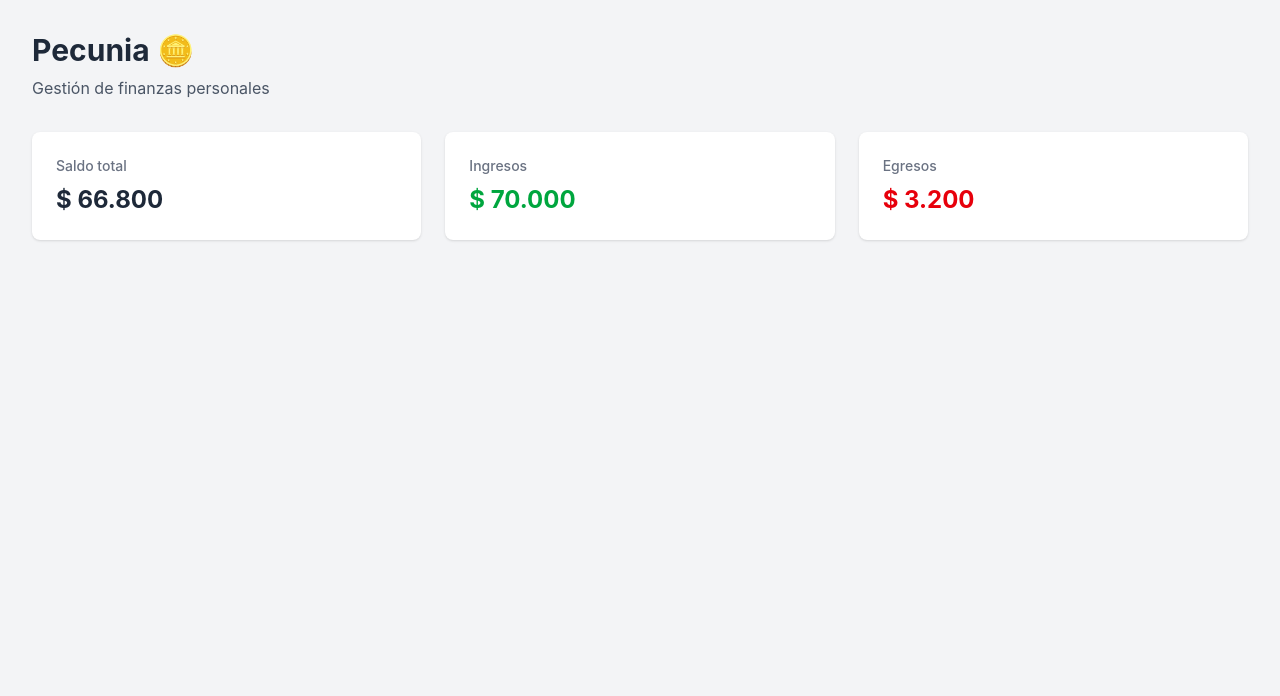
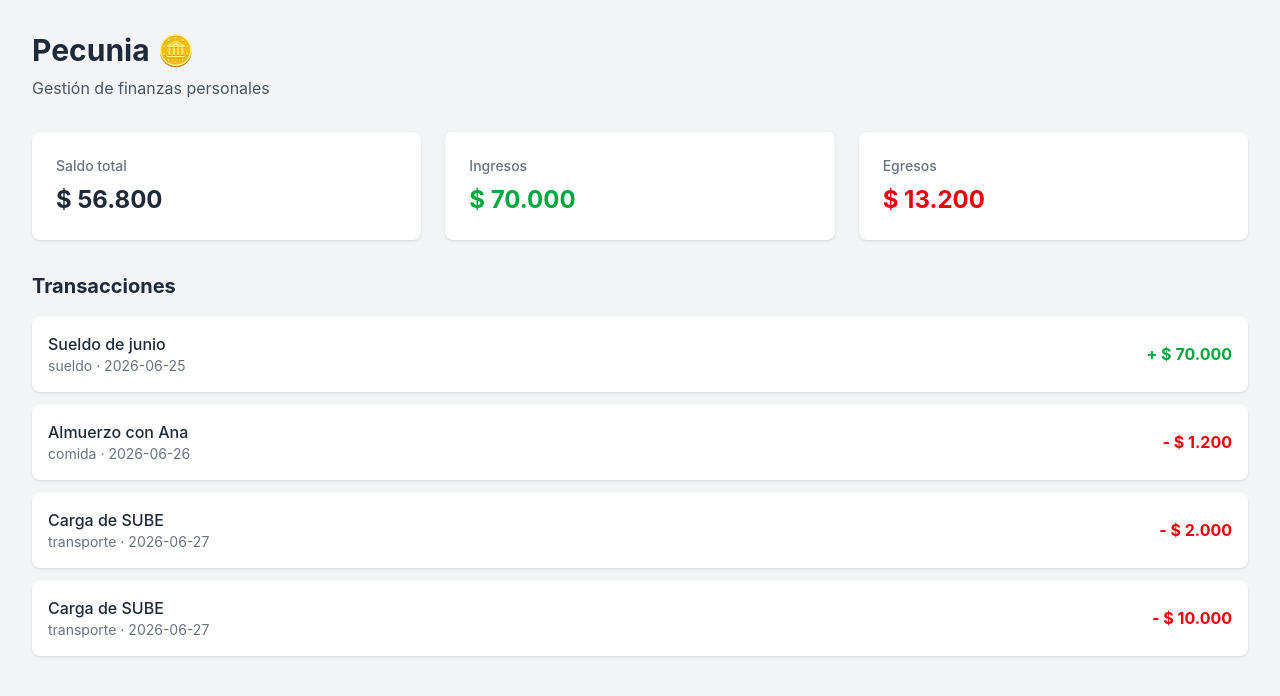
Before and after one commit to Mtronc97/pecunia, a Vue app in the folder client/: page / in a window 1280 px wide. Shown: the top 696 px of the page. Built offline with nearby package versions, Linux system fonts and the light colour scheme.

Commit message:
feat: creación de TransactionList y TransacciónItem

```diff
--- a/client/src/App.vue
+++ b/client/src/App.vue
@@ -2,6 +2,7 @@
 import { ref, computed } from "vue";
 import SummaryCard from "./components/SummaryCard.vue";
 import type { Transaction } from "./types/transaction";
+import TransactionList from "./components/TransactionList.vue";
 
 const transactions = ref<Transaction[]>([
   {
@@ -24,6 +25,14 @@ const transactions = ref<Transaction[]>([
     id: "3",
     type: "expense",
     amount: 2000,
+    category: "transporte",
+    description: "Carga de SUBE",
+    date: "2026-06-27",
+  },
+  {
+    id: "4",
+    type: "expense",
+    amount: 10000,
     category: "transporte",
     description: "Carga de SUBE",
     date: "2026-06-27",
@@ -55,5 +64,9 @@ const balance = computed(() => totalIncome.value - totalExpense.value);
       <SummaryCard title="Ingresos" :amount="totalIncome" color="text-green-600" />
       <SummaryCard title="Egresos" :amount="totalExpense" color="text-red-600" />
     </div>
+
+    <div class="mt-8">
+      <TransactionList :transactions="transactions" />
+    </div>
   </div>
 </template>
--- /dev/null
+++ b/client/src/components/TransactionItem.vue
@@ -0,0 +1,23 @@
+<script setup lang="ts">
+import type { Transaction } from "../types/transaction";
+
+defineProps<{
+  transaction: Transaction;
+}>();
+</script>
+
+<template>
+  <div class="flex items-center justify-between bg-white rounded-lg shadow p-4">
+    <div>
+      <p class="font-medium text-gray-800">{{ transaction.description }}</p>
+      <p class="text-sm text-gray-500">{{ transaction.category }} · {{ transaction.date }}</p>
+    </div>
+    <p
+      class="font-bold"
+      :class="transaction.type === 'income' ? 'text-green-600' : 'text-red-600'"
+    >
+      {{ transaction.type === 'income' ? '+' : '-' }}
+      $ {{ transaction.amount.toLocaleString('es-AR') }}
+    </p>
+  </div>
+</template>
--- /dev/null
+++ b/client/src/components/TransactionList.vue
@@ -0,0 +1,26 @@
+<script setup lang="ts">
+import type { Transaction } from "../types/transaction";
+import TransactionItem from "./TransactionItem.vue";
+
+defineProps<{
+  transactions: Transaction[];
+}>();
+</script>
+
+<template>
+  <div>
+    <h2 class="text-xl font-bold text-gray-800 mb-4">Transacciones</h2>
+
+    <div v-if="transactions.length === 0" class="text-gray-500">
+      No hay transacciones todavía.
+    </div>
+
+    <div v-else class="flex flex-col gap-3">
+      <TransactionItem
+        v-for="transaction in transactions"
+        :key="transaction.id"
+        :transaction="transaction"
+      />
+    </div>
+  </div>
+</template>
```
